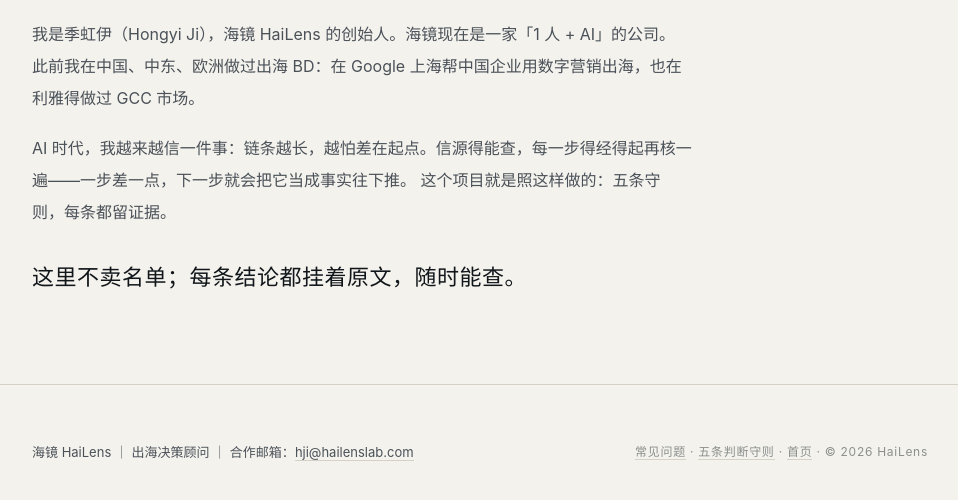
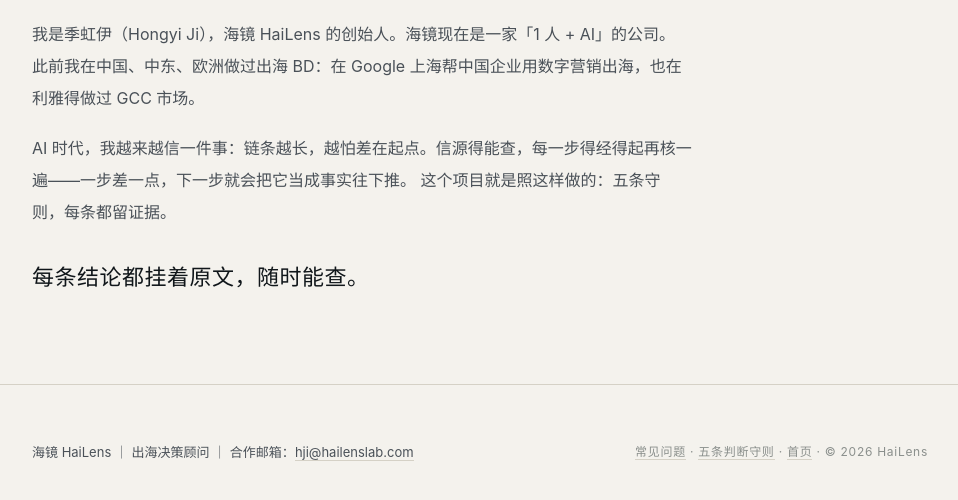
Before and after one commit to jhholy/hailens-www, a plain HTML site: page about.html in a window 1280 px wide. Shown: the part 286-786 px from the top of the page, without its empty margins (160-1118 px from the left). Drawn offline with Linux system fonts and the light colour scheme.

Commit message:
about: drop 'we do not sell lists' negative framing, keep the traceable-source claim

```diff
--- a/about.html
+++ b/about.html
@@ -4,7 +4,7 @@
 <meta charset="utf-8">
 <meta name="viewport" content="width=device-width, initial-scale=1">
 <title>关于 · 海镜 HaiLens</title>
-<meta name="description" content="季虹伊（Hongyi Ji），海镜 HaiLens 创始人。1 人 + AI；在中国、中东、欧洲做过出海 BD。这里不卖名单，每条结论都挂着原文，随时能查。">
+<meta name="description" content="季虹伊（Hongyi Ji），海镜 HaiLens 创始人。1 人 + AI；在中国、中东、欧洲做过出海 BD。每条结论都挂着原文，随时能查。">
 <link rel="icon" href="assets/favicon.svg" type="image/svg+xml">
 <link rel="apple-touch-icon" href="assets/apple-touch-icon.png">
 <link rel="stylesheet" href="assets/style.css">
@@ -43,7 +43,7 @@
         AI 时代，我越来越信一件事：链条越长，越怕差在起点。信源得能查，每一步得经得起再核一遍——一步差一点，下一步就会把它当成事实往下推。
         这个项目就是照这样做的：五条守则，每条都留证据。
       </p>
-      <p class="last">这里不卖名单；每条结论都挂着原文，随时能查。</p>
+      <p class="last">每条结论都挂着原文，随时能查。</p>
     </div>
   </section>
 </main>
```
